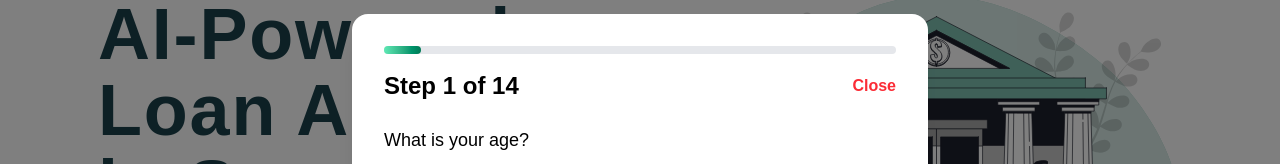
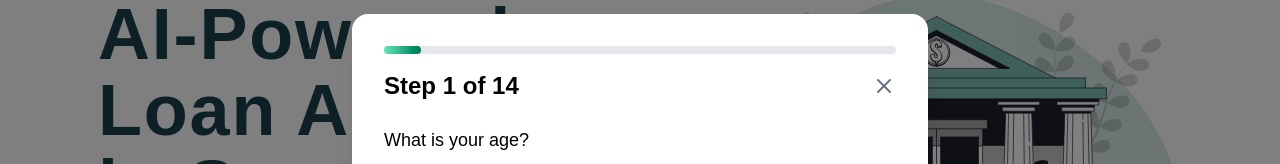
Before and after one commit to Yousef-Senada/Loan-Application, a React (Vite) app: page / in a window 1280 px wide. Both pictures are taken after a click on the button "Get Started". Shown: the part 212-376 px from the top of the page. Built offline with nearby package versions, Linux system fonts and the light colour scheme.

Commit message:
commit first

```diff
--- a/src/components/QuestionModal.jsx
+++ b/src/components/QuestionModal.jsx
@@ -1,5 +1,6 @@
 import { useState } from "react";
 import { AnimatePresence, motion } from "motion/react";
+import { X } from "lucide-react";
 
 const questions = [
     "What is your age?",
@@ -107,10 +108,10 @@ export default function QuestionModal({ isOpen, onClose }) {
                                 Step {step + 1} of {questions.length}
                             </h2>
                             <button
-                                className="text-red-500 hover:text-red-700 font-semibold"
                                 onClick={onClose}
+                                className="text-gray-500 hover:text-red-500 transition-colors"
                             >
-                                Close
+                                <X size={24} />
                             </button>
                         </div>
 
```
